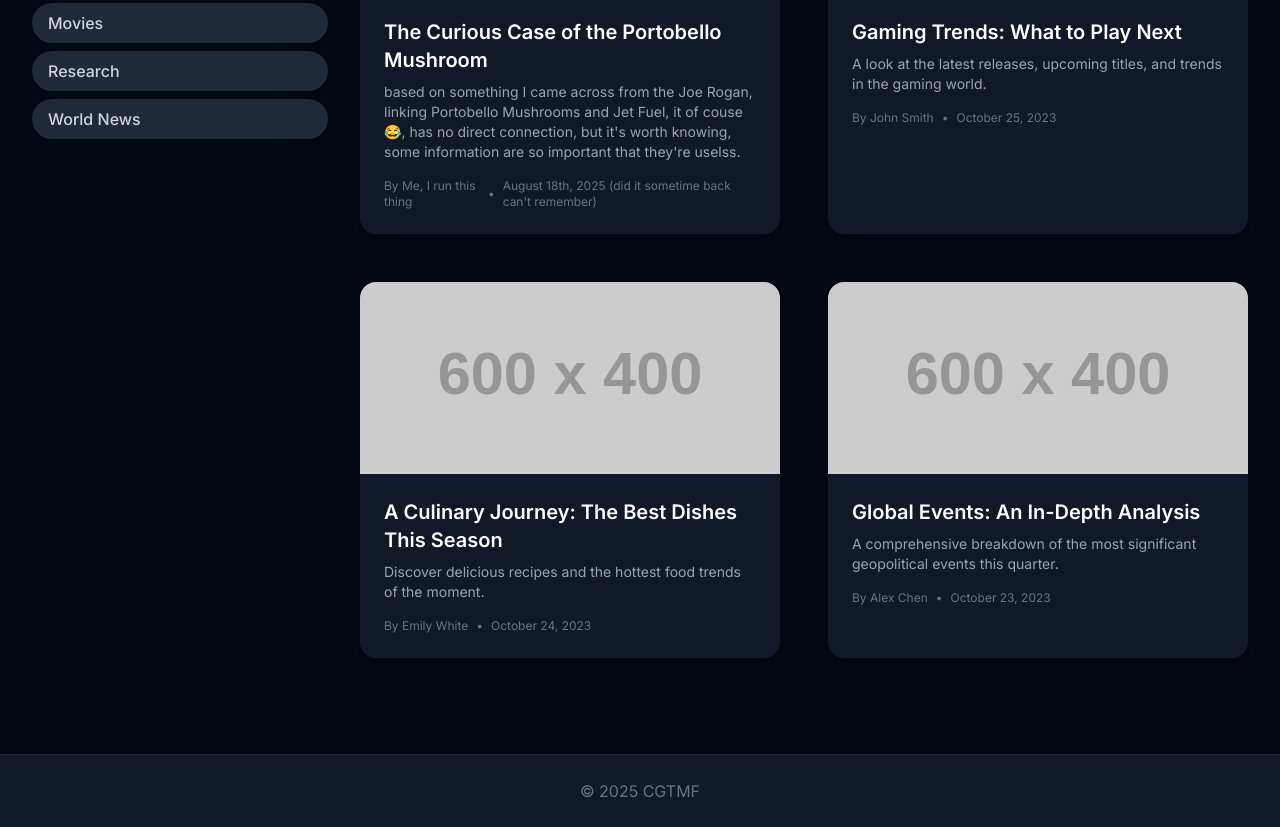
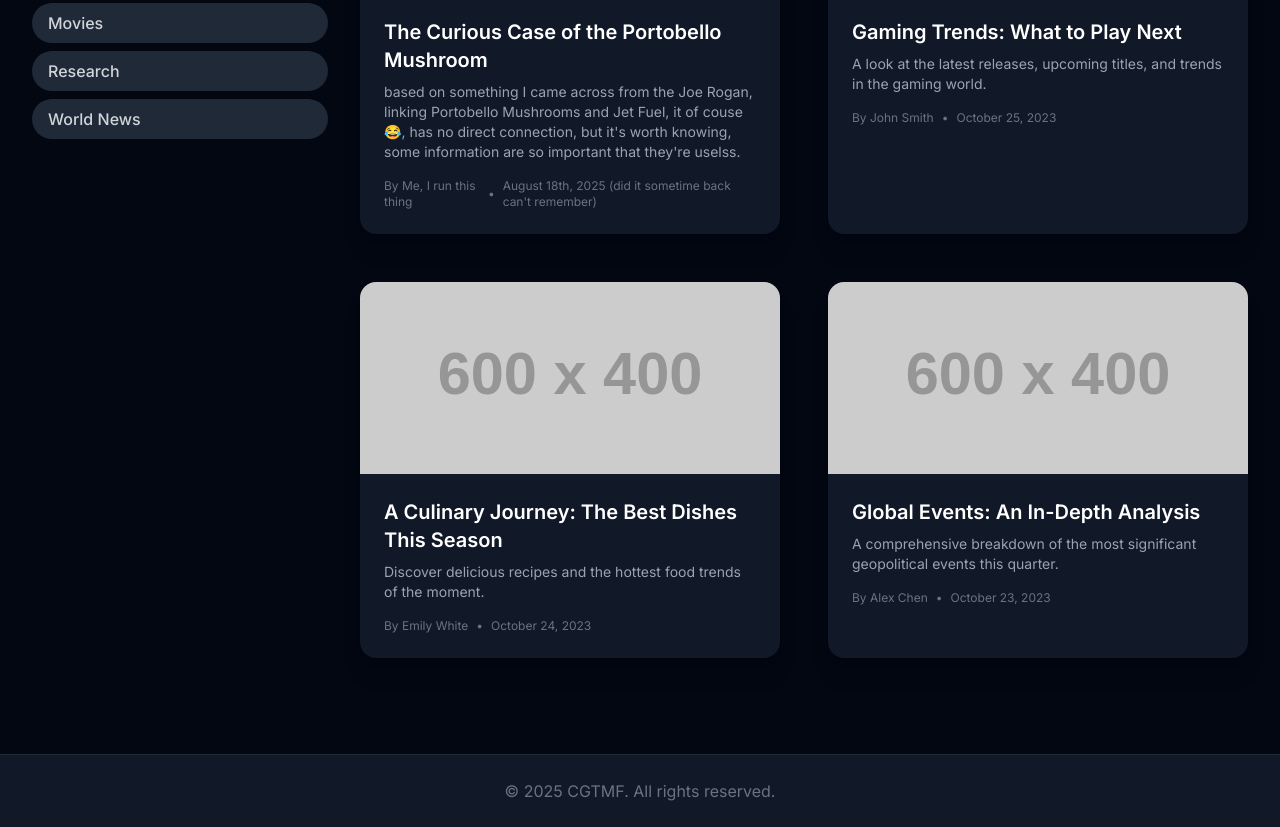
Before and after one commit to JoelLawrence2005/JoelLawrence2005.github.io, a plain HTML site: page all-blogs.html in a window 1280 px wide. Shown: the part 427-1254 px from the top of the page. Drawn offline with nearby package versions, Linux system fonts and the light colour scheme; placeholder pictures from the web are drawn by us.

Commit message:
Update all-blogs.html

```diff
--- a/all-blogs.html
+++ b/all-blogs.html
@@ -140,7 +140,7 @@
     <!-- Footer -->
     <footer class="bg-gray-900 p-6 border-t border-gray-800 text-center text-gray-500 mt-16">
         <div class="container mx-auto">
-            <p>&copy; 2025 CGTMF</p>
+            <p>&copy; 2025 CGTMF. All rights reserved.</p>
         </div>
     </footer>
 
```
